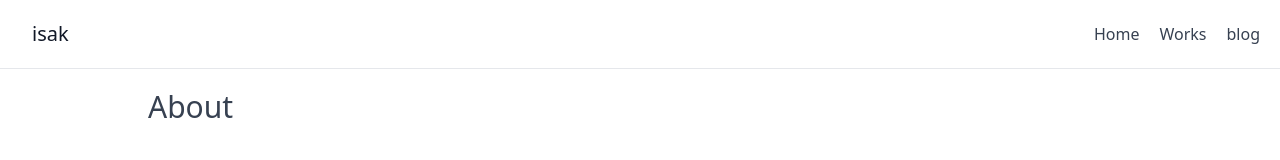
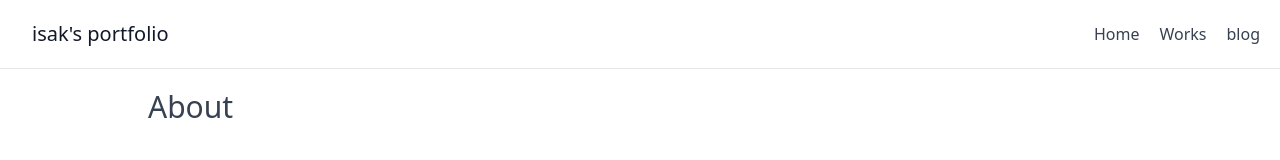
Before and after one commit to isak139/portfolio, a Next.js app: page / in a window 1280 px wide. Shown: the top 160 px of the page. Built offline with nearby package versions, Linux system fonts and the light colour scheme.

Commit message:
サイト名変更

```diff
--- a/components/Header.js
+++ b/components/Header.js
@@ -5,7 +5,9 @@ function Header() {
     <header className="sticky top-0 z-10 text-gray-700 border-b border-gray-200 bg-white">
       <div className="container flex mx-auto p-5 flex-col md:flex-row items-center">
         <a className="font-medium text-gray-900 mb-4 md:mb-0">
-          <span className="text-xl ml-3 cursor-pointer">isak</span>
+          <span className="text-xl ml-3 cursor-pointer">
+            isak&apos;s portfolio
+          </span>
         </a>
         <nav className="md:ml-auto text-base">
           <Link
```
